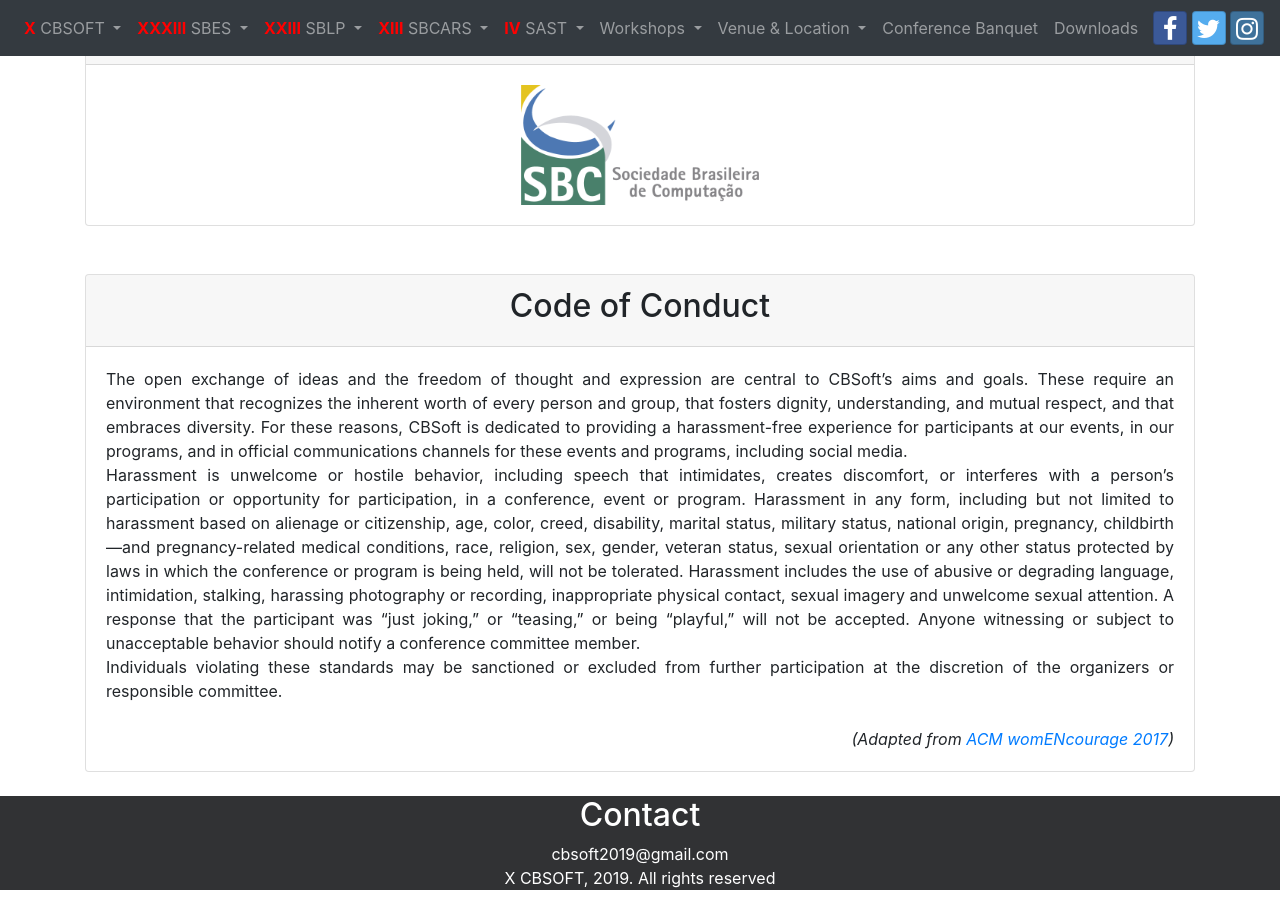
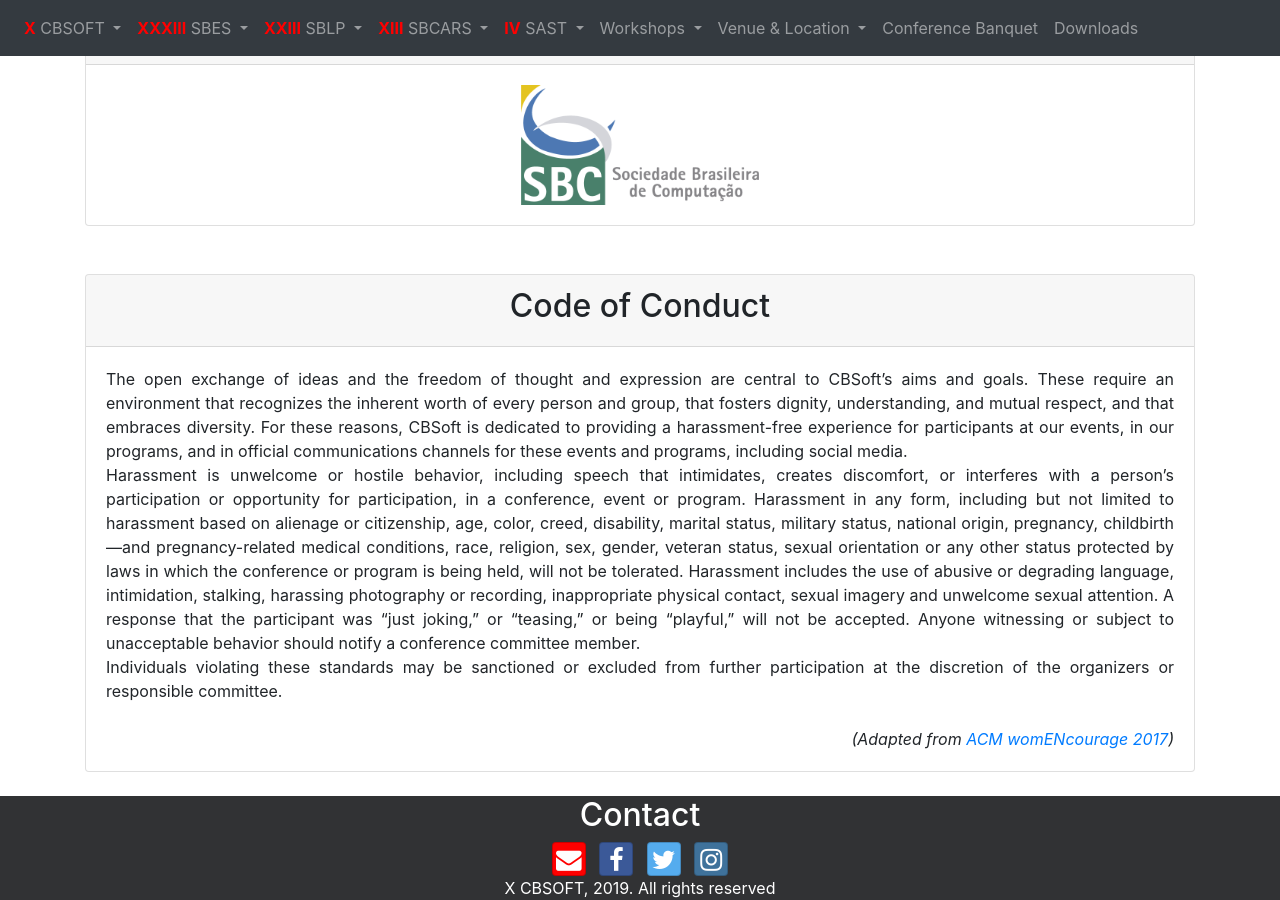
Before and after one commit to tassiovirginio/cbsoft2019, a Jekyll site: the page built from index.md, in a window 1280 px wide and 900 px high, scrolled down 1388 px. Built offline with Jekyll 4.4.1, drawn with Linux system fonts in a browser that asks for light colours; nearby versions of some CDN libraries.

Commit message:
adicionando os icones das redes sociais e email

```diff
--- a/_includes/footer.html
+++ b/_includes/footer.html
@@ -1,7 +1,22 @@
 <section id="contact" style="background: #313234; color: white !important; align-content: center; text-align: center;">
   <div class="col-md-12">
     <h2 class="section-title"><span translate="CONTACT" class="">Contact</span></h2>
-    <span>{{site.email}}</span>
+
+    <a class="btn btn-social-icon btn-twitter" style="background-color: red;" target="_blank" href="mailto:{{site.email}}">
+      <span class="fa fa-envelope"></span>
+    </a>
+    &nbsp;
+    <a class="btn btn-social-icon btn-facebook" target="_blank" href="https://www.facebook.com/CBSoft2019/">
+      <span class="fa fa-facebook"></span>
+    </a>
+    &nbsp;
+    <a class="btn btn-social-icon btn-twitter" target="_blank" href="https://twitter.com/cbsoft2019">
+      <span class="fa fa-twitter"></span>
+    </a>
+    &nbsp;
+    <a class="btn btn-social-icon btn-instagram" target="_blank" href="https://www.instagram.com/cbsoft2019/">
+      <span class="fa fa-instagram"></span>
+    </a>
   </div>
   <div class="col-md-12">
     <div class="wrapper" id="copyright">
--- a/_includes/navbar.html
+++ b/_includes/navbar.html
@@ -99,16 +99,4 @@
             </li>
         </ul>
     </div>
-    <a class="btn btn-social-icon btn-facebook" target="_blank" href="https://www.facebook.com/CBSoft2019/">
-        <span class="fa fa-facebook"></span>
-    </a>
-    &nbsp;
-    <a class="btn btn-social-icon btn-twitter" target="_blank" href="https://twitter.com/cbsoft2019">
-        <span class="fa fa-twitter"></span>
-    </a>
-    &nbsp;
-    <a class="btn btn-social-icon btn-instagram" target="_blank" href="https://www.instagram.com/cbsoft2019/">
-        <span class="fa fa-instagram"></span>
-    </a>
-
 </nav>
```
